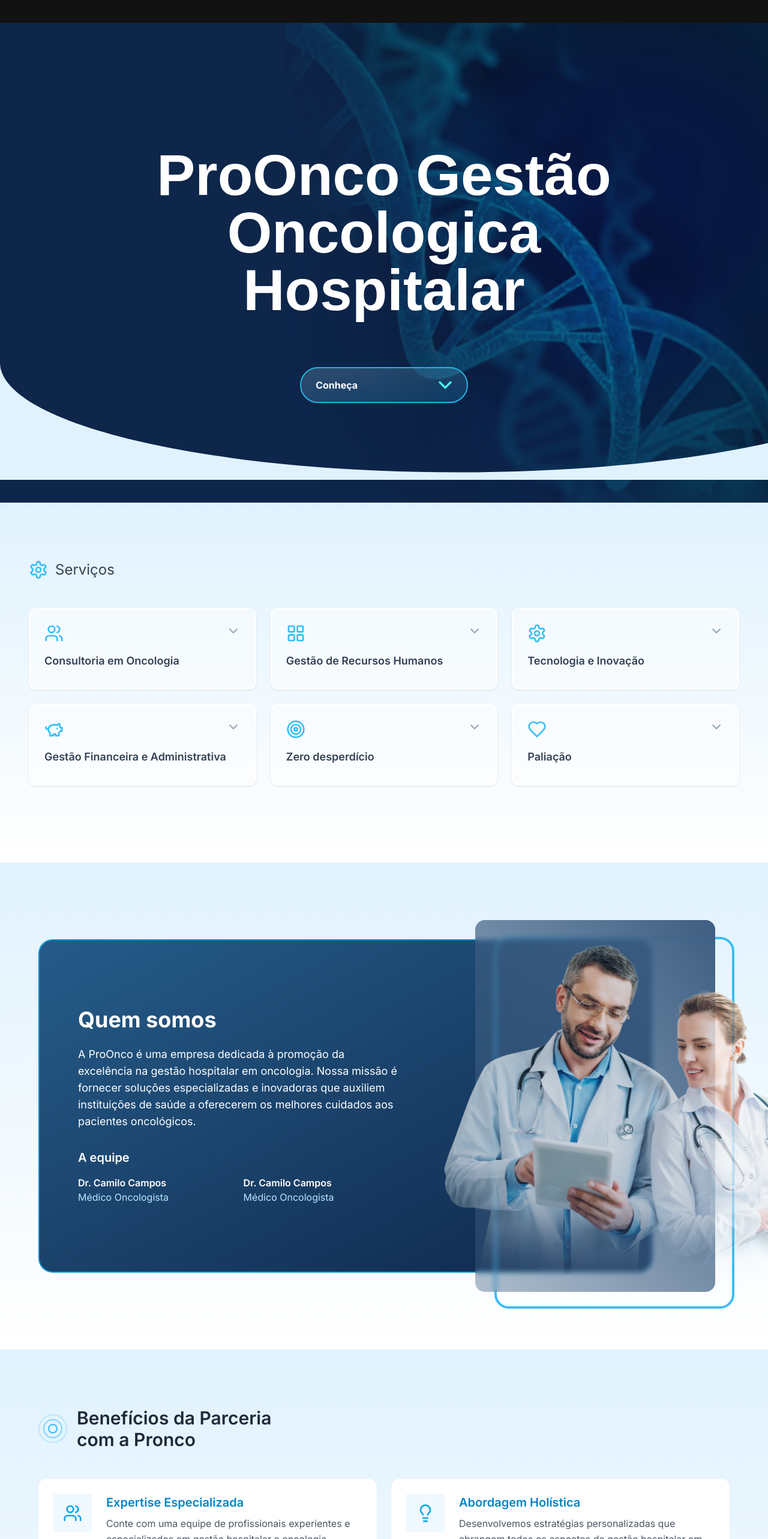
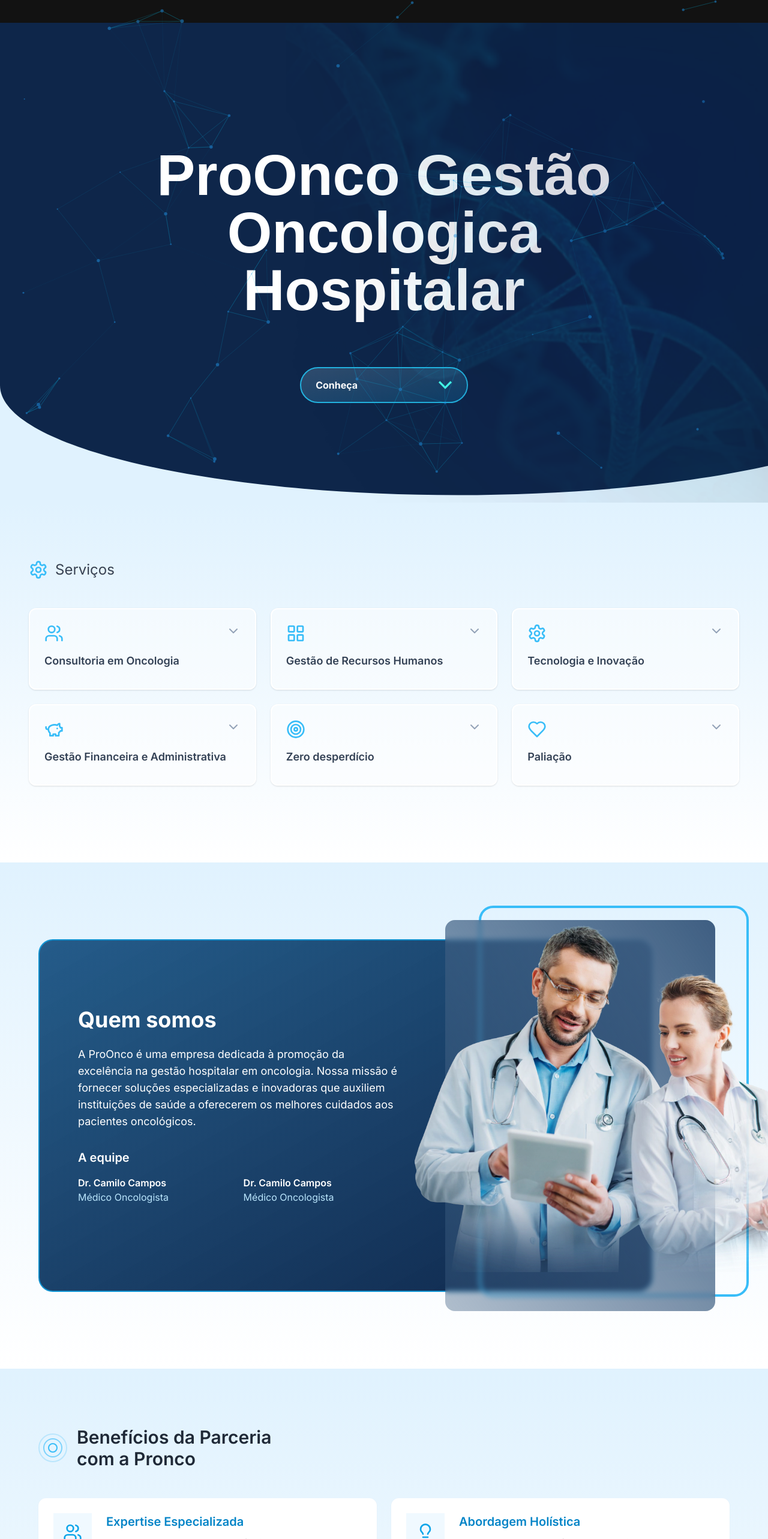
Before and after one commit to vsiago/proonco, a Next.js app: page / in a window 1280 px wide. Shown: the top 2566 px of the page at 60% size. Built offline with nearby package versions, Linux system fonts and the light colour scheme; a web font is replaced by a local one.

Commit message:
deploy para validação

```diff
--- a/package.json
+++ b/package.json
@@ -16,6 +16,7 @@
     "@radix-ui/react-select": "^2.0.0",
     "@radix-ui/react-slot": "^1.1.0",
     "@tailwindcss/line-clamp": "^0.4.4",
+    "@tsparticles/react": "^3.0.0",
     "class-variance-authority": "^0.7.0",
     "clsx": "^2.1.0",
     "lucide-react": "^0.460.0",
@@ -24,7 +25,8 @@
     "react": "^18",
     "react-dom": "^18",
     "tailwind-merge": "^2.2.1",
-    "tailwindcss-animate": "^1.0.7"
+    "tailwindcss-animate": "^1.0.7",
+    "tsparticles": "^3.6.0"
   },
   "devDependencies": {
     "@types/node": "^20",
--- a/src/app/globals.css
+++ b/src/app/globals.css
@@ -69,3 +69,13 @@
     height: 100px;
   }
 }
+
+#particles {
+  position: absolute;
+  top: 0;
+  left: 0;
+  width: 100%;
+  height: 100%;
+  z-index: 5; /* Particles no plano de fundo */
+  opacity: 0.5;
+}
--- a/src/app/page.tsx
+++ b/src/app/page.tsx
@@ -11,7 +11,10 @@
   return (
     <main className="">
       <Header />
-      <section className="background-section h-[93vh] md:h-screen w-full bg-[#0E264A] flex items-center justify-center">
+      <section className=" relative overflow-hidden -z-10 h-[93vh] md:h-screen w-full bg-[#0E264A] flex items-center justify-center">
+        <div className='background-section h-full w-full absolute z-20 opacity-30'>
+
+        </div>
         <SCHero />
       </section>
       <section
--- a/src/components/SCAbout/index.tsx
+++ b/src/components/SCAbout/index.tsx
@@ -1,14 +1,17 @@
-import { ArrowRight } from 'lucide-react'
-import Image from 'next/image'
+import { ArrowRight } from 'lucide-react';
+import Image from 'next/image';
 
 export default function AboutUsSection() {
   return (
     <div className="md:container  mx-auto relative flex flex-col-reverse md:flex-row py-8 xl:pr-40 ">
-        <div className="bg-gradient-to-br to-[#0E264A] from-[#0F4B7D]/90 rounded-3xl p-8 md:p-12 lg:p-16 w-[100%] text-white  border-2 border-sky-500/80 hover:shadow-custom-blue transition-all duration-300 ease-in-out">
-          <div className="md:max-w-[80%] lg:max-w-[60%] relative z-50 my-12">
+      <div className="bg-gradient-to-br to-[#0E264A] from-[#0F4B7D]/90 rounded-3xl p-8 h-[85vh] md:h-auto flex items-end md:items-center justify-start md:p-12 lg:p-16 w-[100%] text-white  border-2 border-sky-500/80 hover:shadow-custom-blue transition-all duration-300 ease-in-out">
+        <div className="md:max-w-[80%] lg:max-w-[60%] relative z-50 my-4 md:my-12">
           <h2 className="text-4xl font-bold mb-6 ">Quem somos</h2>
-            <p className="md:text-lg mb-8 z-50">
-              A ProOnco é uma empresa dedicada à promoção da excelência na gestão hospitalar em oncologia. Nossa missão é fornecer soluções especializadas e inovadoras que auxiliem instituições de saúde a oferecerem os melhores cuidados aos pacientes oncológicos.
+          <p className="lg:text-lg text-sm md:text-base mb-8 z-50">
+            A ProOnco é uma empresa dedicada à promoção da excelência na gestão
+            hospitalar em oncologia. Nossa missão é fornecer soluções
+            especializadas e inovadoras que auxiliem instituições de saúde a
+            oferecerem os melhores cuidados aos pacientes oncológicos.
           </p>
           <div className="mb-8">
             <h3 className="text-xl font-semibold mb-4">A equipe</h3>
@@ -29,10 +32,22 @@
             </button> */}
         </div>
       </div>
-        <div className='h-[300px] top-0 md:h-full w-full max-w-[400px] absolute z-10 md:right-14 rounded-2xl bg-gradient-to-tr to-[#3E5E82] from-[#3D5E81]/40  backdrop-blur-sm'></div>
-              <Image width={700} height={700} alt='Imagem de um casal de médicos' className='h-[90%] w-[60%] md:w-[100%] xl:[100%] absolute object-contain md:-right-[20rem] xl:-right-[28rem] z-30' src={"/bg-about.png"} />
-        <div className='h-[300px] top-7 md:h-full w-full max-w-[400px] absolute  md:right-6 rounded-3xl border-4 border-sky-400'></div>
-
+      <div className="h-[250px] top-0 md:h-full w-[90%] md:max-w-[450px] absolute z-10 right-4 md:right-14 rounded-2xl bg-gradient-to-tr to-[#3E5E82] from-[#3D5E81]/40  backdrop-blur-sm"></div>
+      <Image
+        width={700}
+        height={700}
+        alt="Imagem de um casal de médicos"
+        className="h-[90%] w-full md:w-[100%] xl:[100%] absolute object-contain -top-64 md:top-0 md:-right-[20rem] lg-[26rem] xl:-right-[26rem] z-30 sm:block"
+        src={'/bg-about.png'}
+      />
+      <Image
+        width={700}
+        height={700}
+        alt="Imagem de um casal de médicos"
+        className="h-[90%] w-full md:w-[100%] xl:[100%] absolute object-contain -top-64 md:top-0 md:-right-[20rem] lg-[26rem] xl:-right-[26rem] z-30 sm:block"
+        src={'/bg-about.png'}
+      />
+      <div className="h-[250px] -top-6 md:h-full w-[90%] md:max-w-[450px] absolute -right-0  md:right-0 rounded-3xl border-4 border-sky-400"></div>
     </div>
-  )
+  );
 }
--- a/src/components/SCHero/index.tsx
+++ b/src/components/SCHero/index.tsx
@@ -1,8 +1,11 @@
 import Image from "next/image";
+import ParticlesComponent from '@/components/particles';
 
 export default function Hero() {
   return (
-    <div className="container mx-auto w-full mt-10 ">
+    <div className="container mx-auto w-full mt-10">
+            <ParticlesComponent id="particles" />
+
           {/* <Image
             src={require("../../public/logo-proonco.png")}
             width={65}
--- a/src/components/SCOncologyForm/index.tsx
+++ b/src/components/SCOncologyForm/index.tsx
@@ -52,11 +52,11 @@
                   <form onSubmit={handleSubmit} className="space-y-6 ">
                     <div className="space-y-4">
                       <div className="space-y-2">
-                        <Label htmlFor="nome" className="text-slate-600">
+                        <Label htmlFor="nome" className="text-slate-500">
                           Nome
                         </Label>
                         <div className="relative">
-                          <div className="absolute left-3 top-1/2 -translate-y-1/2 text-slate-400">
+                          <div className="absolute left-3 top-1/2 -translate-y-1/2 text-slate-500">
                             <User className="h-5 w-5" />
                           </div>
                           <Input
@@ -64,10 +64,10 @@
                             placeholder="Digite seu nome"
                             className={cn(
                               'h-12 rounded-xl pl-10 transition-all duration-200',
-                              'bg-slate-50/50 border-slate-200/50',
-                              'placeholder:text-slate-400',
+                              'bg-slate-200 border-slate-200/50',
+                              'placeholder:text-slate-500 text-slate-600',
                               'hover:border-sky-200 hover:bg-white',
-                              'focus:border-sky-500/50 focus:bg-white focus:ring-2 focus:ring-sky-500/20',
+                              'focus:border-sky-500/50 focus:bg-white focus:ring-2 focus:ring-sky-500',
                             )}
                             value={formData.nome}
                             onChange={e => setFormData({ ...formData, nome: e.target.value })}
@@ -76,11 +76,11 @@
                         </div>
                       </div>
                       <div className="space-y-2">
-                        <Label htmlFor="sobrenome" className="text-slate-600">
+                        <Label htmlFor="sobrenome" className="text-slate-500">
                           Sobrenome
                         </Label>
                         <div className="relative">
-                          <div className="absolute left-3 top-1/2 -translate-y-1/2 text-slate-400">
+                          <div className="absolute left-3 top-1/2 -translate-y-1/2 text-slate-500">
                             <Users className="h-5 w-5" />
                           </div>
                           <Input
@@ -88,8 +88,8 @@
                             placeholder="Digite seu sobrenome"
                             className={cn(
                               'h-12 rounded-xl pl-10 transition-all duration-200',
-                              'bg-slate-50/50 border-slate-200/50',
-                              'placeholder:text-slate-400',
+                              'bg-slate-200 border-slate-200/50',
+                              'placeholder:text-slate-500 text-slate-600',
                               'hover:border-sky-200 hover:bg-white',
                               'focus:border-sky-500/50 focus:bg-white focus:ring-2 focus:ring-sky-500/20',
                             )}
@@ -100,11 +100,11 @@
                         </div>
                       </div>
                       <div className="space-y-2">
-                        <Label htmlFor="telefone" className="text-slate-600">
+                        <Label htmlFor="telefone" className="text-slate-500">
                           WhatsApp / Telefone
                         </Label>
                         <div className="relative">
-                          <div className="absolute left-3 top-1/2 -translate-y-1/2 text-slate-400">
+                          <div className="absolute left-3 top-1/2 -translate-y-1/2 text-slate-500">
                             <Phone className="h-5 w-5" />
                           </div>
                           <Input
@@ -112,9 +112,9 @@
                             type="tel"
                             placeholder="(00) 00000-0000"
                             className={cn(
-                              'h-12 rounded-xl pl-10 transition-all duration-200',
-                              'bg-slate-50/50 border-slate-200/50',
-                              'placeholder:text-slate-400',
+                              'h-14 rounded-xl pl-10 transition-all duration-200',
+                              'bg-slate-200 border-slate-200/50',
+                              'placeholder:text-slate-500 text-slate-600',
                               'hover:border-sky-200 hover:bg-white',
                               'focus:border-sky-500/50 focus:bg-white focus:ring-2 focus:ring-sky-500/20',
                             )}
--- /dev/null
+++ b/src/components/particles.js
@@ -0,0 +1,85 @@
+"use client";
+import Particles, { initParticlesEngine } from "@tsparticles/react";
+import { useEffect, useMemo } from "react";
+import { loadSlim } from "@tsparticles/slim";
+
+const ParticlesComponent = (props) => {
+  useEffect(() => {
+    // Inicializar o tsParticles
+    initParticlesEngine(async (engine) => {
+      await loadSlim(engine);
+    });
+  }, []);
+
+  const options = useMemo(() => ({
+    background: {
+      color: {
+      },
+    },
+    fpsLimit: 120,
+    interactivity: {
+      events: {
+        onClick: {
+          enable: true,
+          mode: "repulse", // Reação ao clique
+        },
+        onHover: {
+          enable: true,
+          mode: "grab", // Reação ao passar o mouse
+        },
+      },
+      modes: {
+        grab: {
+          distance: 150,
+        },
+        repulse: {
+          distance: 200,
+          duration: 0.4,
+        },
+      },
+    },
+    particles: {
+      color: {
+        value: "#2098ED", // Cor das partículas
+      },
+      links: {
+        color: "#0BC9F6", // Cor das linhas conectando partículas
+        distance: 150,
+        enable: true,
+        opacity: 0.5,
+        width: 1,
+      },
+      move: {
+        direction: "none",
+        enable: true,
+        outModes: {
+          default: "bounce", // Partículas "quicam" nas bordas
+        },
+        random: true,
+        speed: 1,
+        straight: false,
+      },
+      number: {
+        density: {
+          enable: true,
+          area: 800, // Área para a densidade de partículas
+        },
+        value: 150, // Quantidade de partículas
+      },
+      opacity: {
+        value: 1.0, // Opacidade das partículas
+      },
+      shape: {
+        type: "circle", // Formato das partículas
+      },
+      size: {
+        value: { min: 1, max: 3 }, // Tamanho das partículas
+      },
+    },
+    detectRetina: true,
+  }), []);
+
+  return <Particles id={props.id} options={options} />;
+};
+
+export default ParticlesComponent;
```
Also changed, not shown: 1 other file (tests, documents, lock files or other folders). Lines whose indentation alone changed are shown as unchanged.
